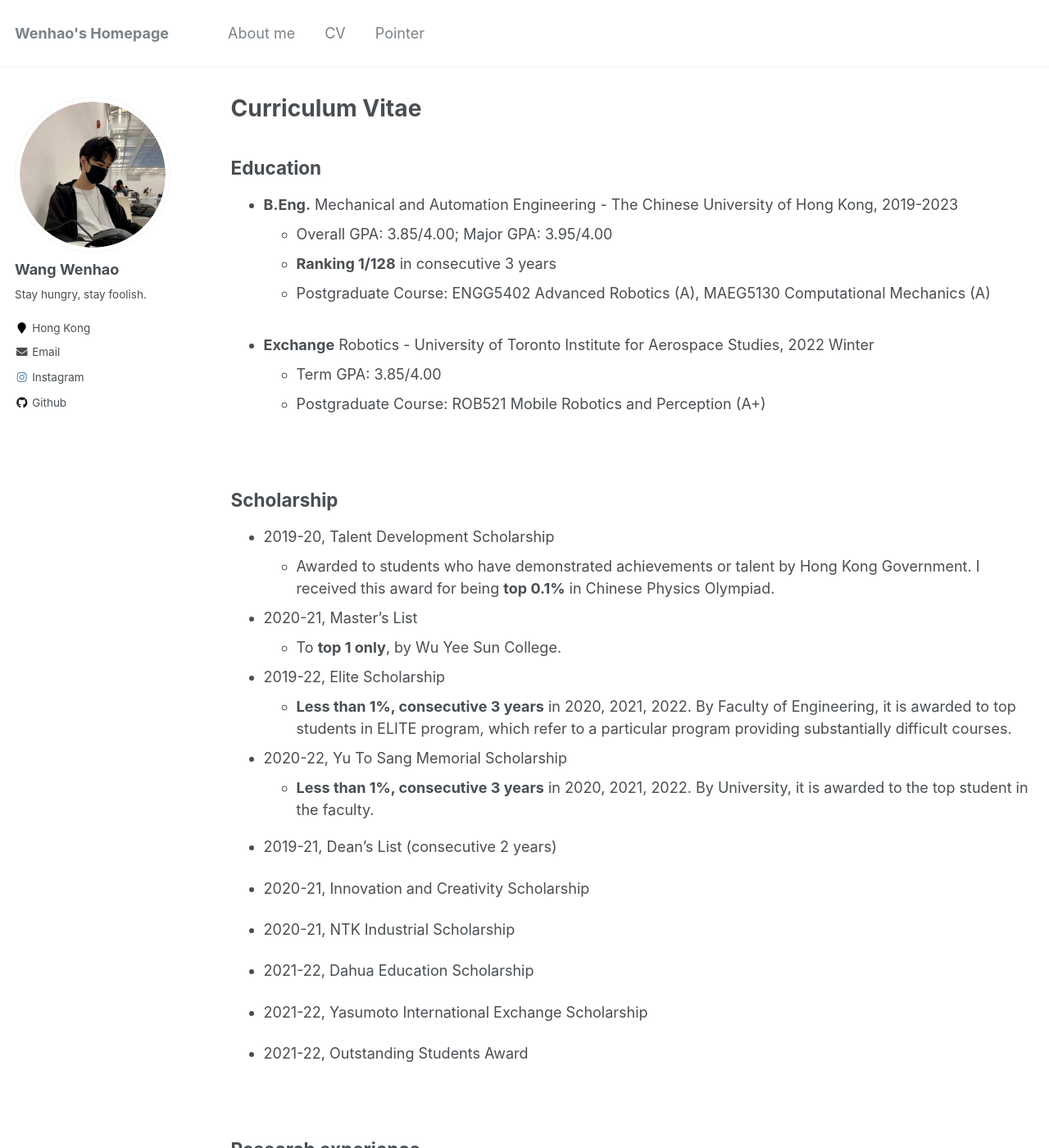
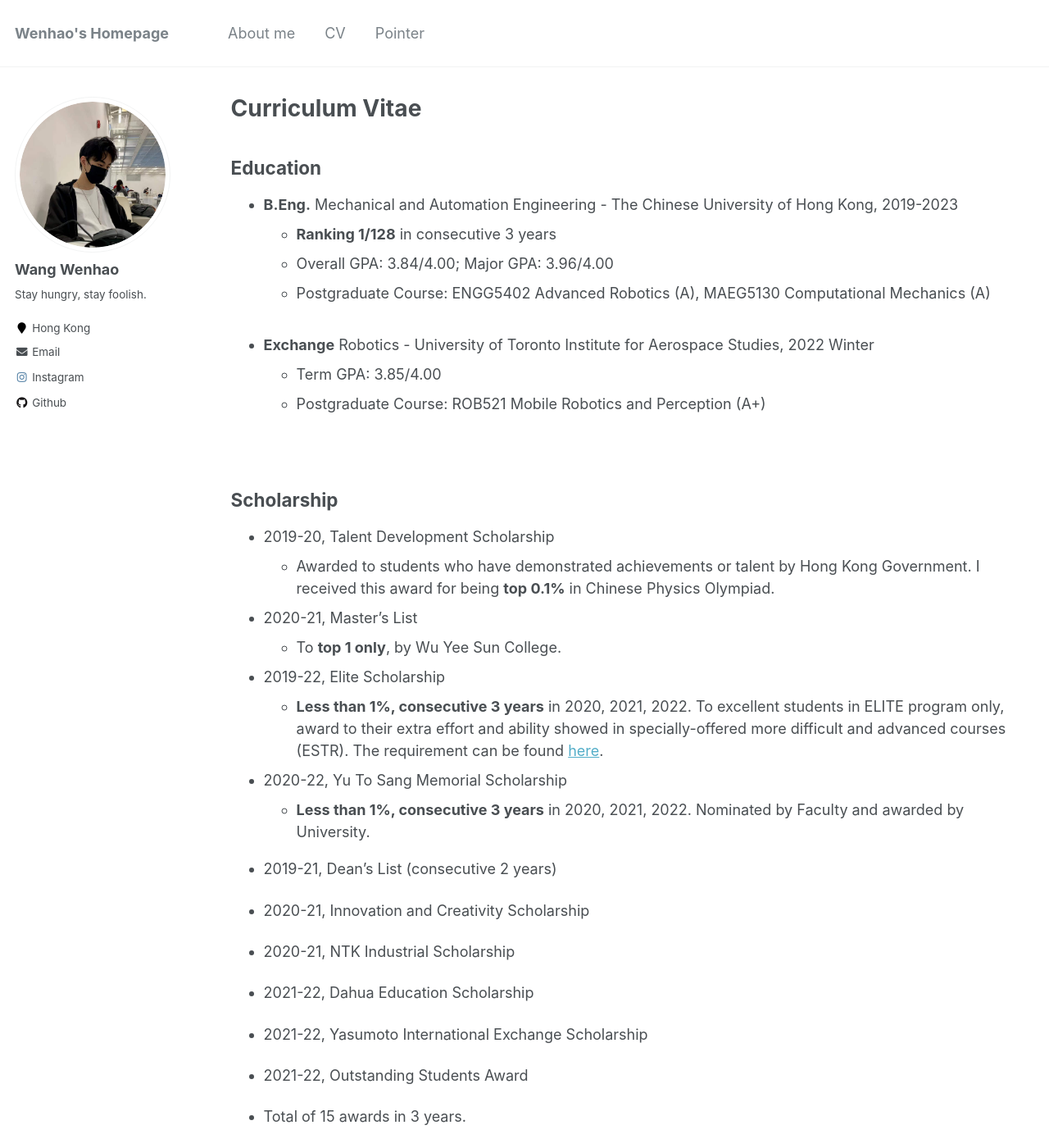
Before and after one commit to Hao-Starrr/Hao-Starrr.github.io, a Jekyll site: the page built from _pages/cv.md, in a window 1280 px wide and 1400 px high. Shown: the whole window at 82% size. Built offline with Jekyll 4.4.1, drawn with Linux system fonts in a browser that asks for light colours; some of the changed text lies outside the part shown.

Commit message:
Update cv.md

```diff
--- a/_pages/cv.md
+++ b/_pages/cv.md
@@ -17,8 +17,8 @@
 
 
 * **B.Eng.** Mechanical and Automation Engineering - The Chinese University of Hong Kong, 2019-2023
-  * Overall GPA: 3.85/4.00; Major GPA: 3.95/4.00
   * **Ranking 1/128** in consecutive 3 years
+  * Overall GPA: 3.84/4.00; Major GPA: 3.96/4.00
   * Postgraduate Course: ENGG5402 Advanced Robotics (A), MAEG5130 Computational Mechanics (A)
 <br />
 
@@ -38,10 +38,10 @@
   - To **top 1 only**, by Wu Yee Sun College.
 
 - 2019-22, Elite Scholarship
-  - **Less than 1%, consecutive 3 years** in 2020, 2021, 2022. By Faculty of Engineering, it is awarded to top students in ELITE program, which refer to a particular program providing substantially difficult courses.
+  - **Less than 1%, consecutive 3 years** in 2020, 2021, 2022. To excellent students in ELITE program only, award to their extra effort and ability showed in specially-offered more difficult and advanced courses (ESTR). The requirement can be found [here](https://www.erg.cuhk.edu.hk/erg/Elite).
 
 - 2020-22, Yu To Sang Memorial Scholarship
-  - **Less than 1%, consecutive 3 years** in 2020, 2021, 2022. By University, it is awarded to the top student in the faculty.
+  - **Less than 1%, consecutive 3 years** in 2020, 2021, 2022. Nominated by Faculty and awarded by University.
 
 - 2019-21, Dean’s List (consecutive 2 years)
 
@@ -54,6 +54,8 @@
 - 2021-22, Yasumoto International Exchange Scholarship
 
 - 2021-22, Outstanding Students Award
+
+- Total of 15 awards in 3 years.
 
 <br />
 
```
Also changed, not shown: other parts of _pages/cv.md (+1 -1 lines).
